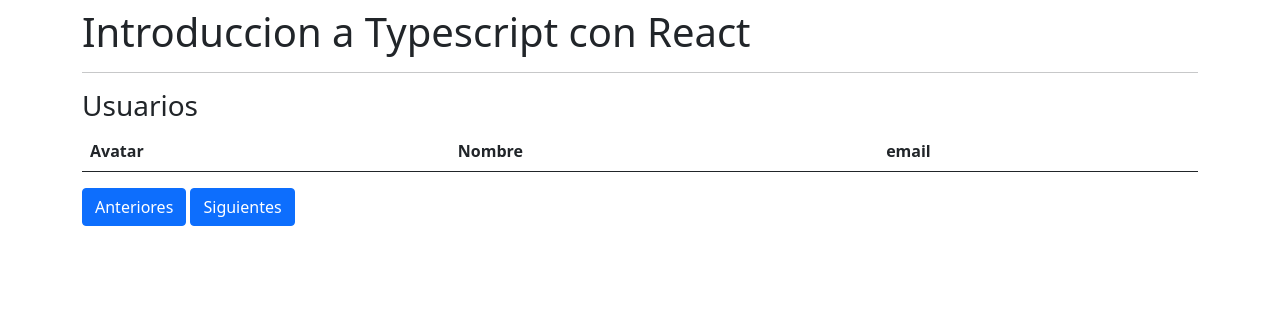
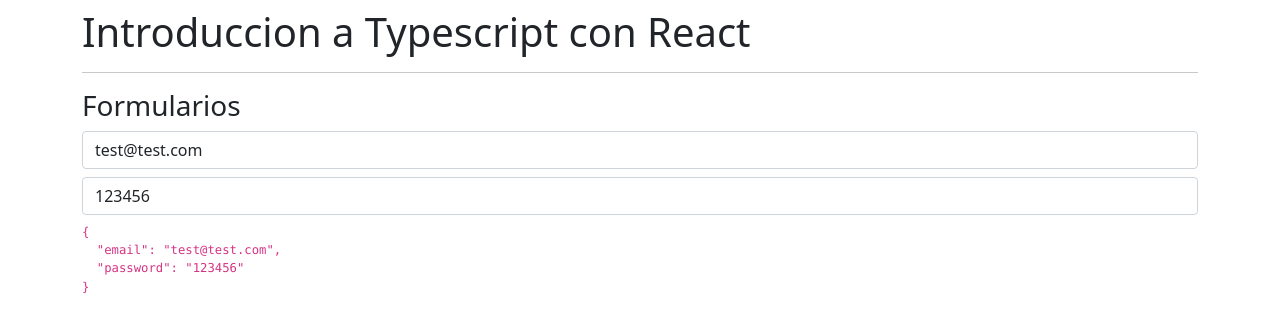
Before and after one commit to Damian-16/React-Native-TS, a React (Create React App) app: page / in a window 1280 px wide. Shown: the top 332 px of the page. Built offline with nearby package versions, Linux system fonts and the light colour scheme; no server answers.

Commit message:
se agrego formulario y su logica para los input

```diff
--- a/src/App.tsx
+++ b/src/App.tsx
@@ -1,11 +1,12 @@
 import React from 'react'
-import { Usuarios } from './components/Usuarios'
+// import { Usuarios } from './components/Usuarios'
 // import { Login } from './components/Login'
 // import { Contador } from './components/Contador'
 //import { ContadorConHook } from './components/ContadorConHook'
 // import { Funciones } from './typescript/Funciones'
 // import { ObjetosLiterales } from './typescript/ObjetosLiterales'
 // import { TiposBasicos } from './typescript/TiposBasicos'
+import { Formularios } from './components/Formularios';
 
 const App = () => {
   return (
@@ -18,7 +19,8 @@
       {/* <Contador/> */}
       {/* <ContadorConHook/> */}
       {/* <Login/> */}
-      <Usuarios/>
+      {/* <Usuarios/> */}
+      <Formularios/>
     </div>
   )
 }
--- /dev/null
+++ b/src/components/Formularios.tsx
@@ -0,0 +1,41 @@
+import React from 'react'
+import { useState } from 'react';
+
+export const Formularios = () => {
+
+    const[formulario,setFormulario]= useState({
+        email:'test@test.com',
+        password:'123456'
+    })
+    const onChange =(value:string,campo:string)=>{
+        setFormulario({
+            ...formulario,
+            [campo]:value// al ponerle[]a campo lo que estamos haciendo es decirle a js que lo compute como el valor que recibe de parametros
+        })
+
+    }
+
+    return (
+        <>
+        <h3>Formularios</h3>
+        <input
+        type="text"
+        className="form-control"
+        placeholder="Email"
+        value={formulario.email}
+        onChange={( {target})=>onChange(target.value,'email')}
+       />
+       <input
+        type="text"
+        className="form-control mt-2 mb-2"
+        placeholder="Password"
+        value={formulario.password}
+        onChange={( {target})=>onChange(target.value,'password')}
+       />
+       <code>
+           <pre>{JSON.stringify(formulario,null,2)}</pre>
+       </code>
+
+        </>
+    )
+}
```
Also changed, not shown: src/hooks/useForm.tsx (added, +7 -0 lines).
